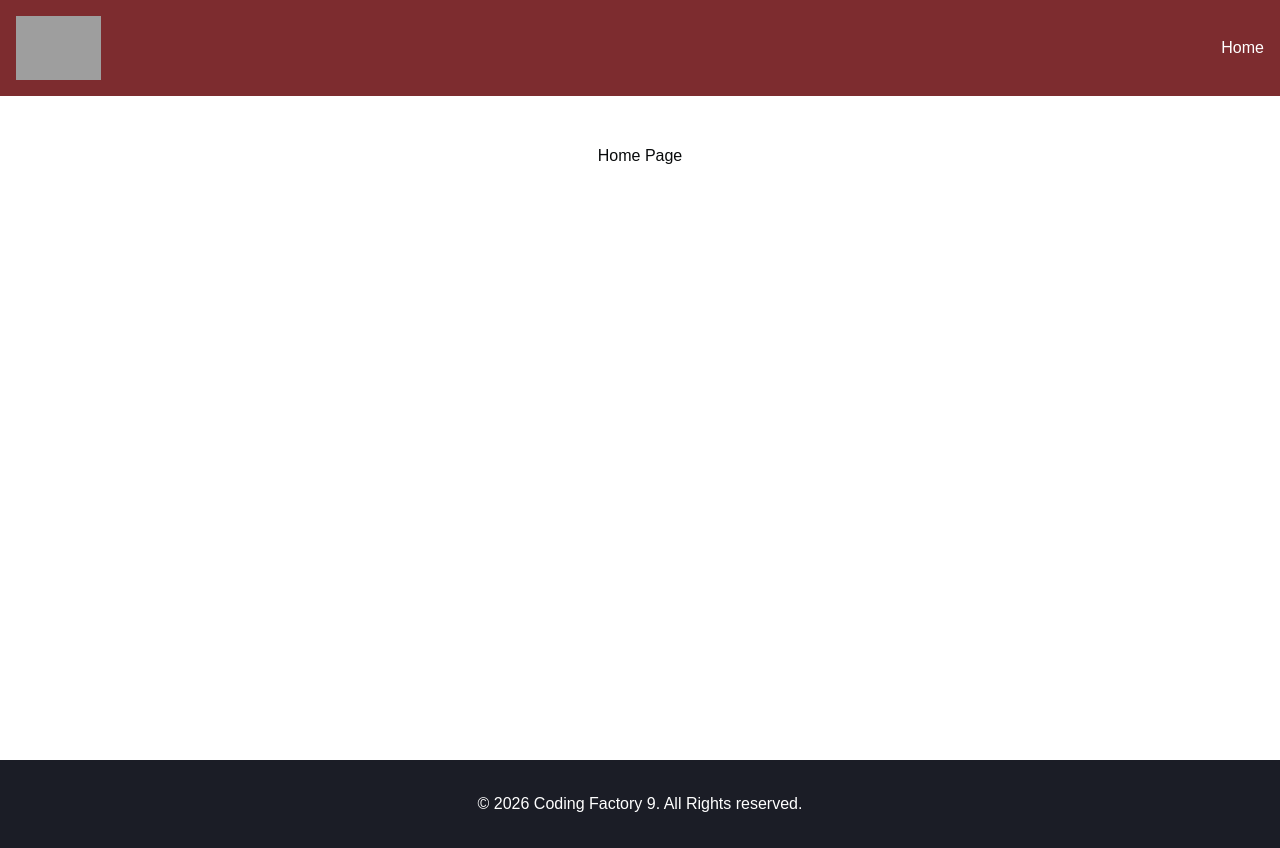
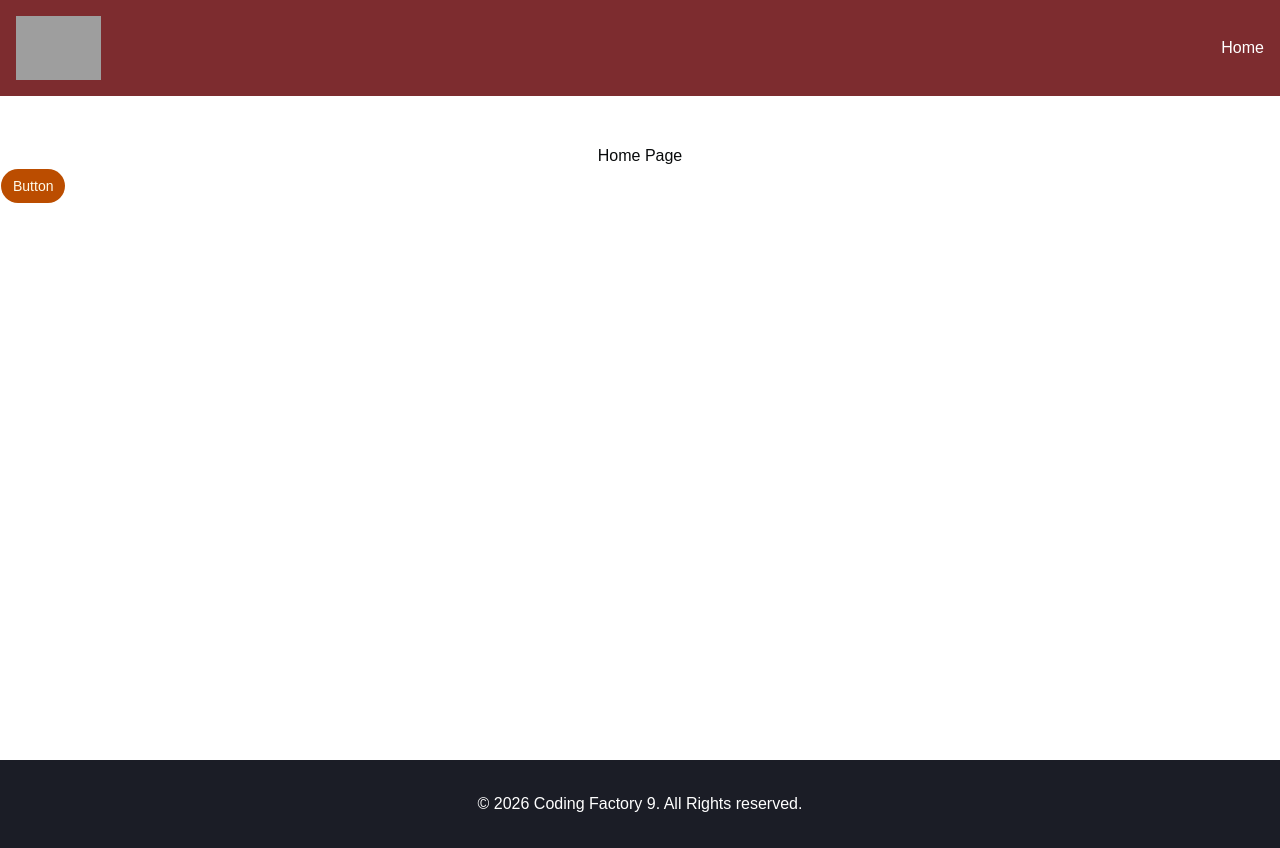
Before and after one commit to ioannispriovolos/cf9-react-app, a React (Vite) app: page / in a window 1280 px wide. Built offline with nearby package versions, Linux system fonts and the light colour scheme; grey boxes are pictures that could not be loaded.

Commit message:
chore: add shadcn ui library to project

```diff
--- a/src/pages/HomePage.tsx
+++ b/src/pages/HomePage.tsx
@@ -1,3 +1,4 @@
+import {Button} from "../components/ui/button.tsx";
 
 const HomePage = () => {
     return (
@@ -5,6 +6,7 @@ const HomePage = () => {
             <h1 className="text-center">
                 Home Page
             </h1>
+            <Button>Button</Button>
         </>
     )
 }
```
